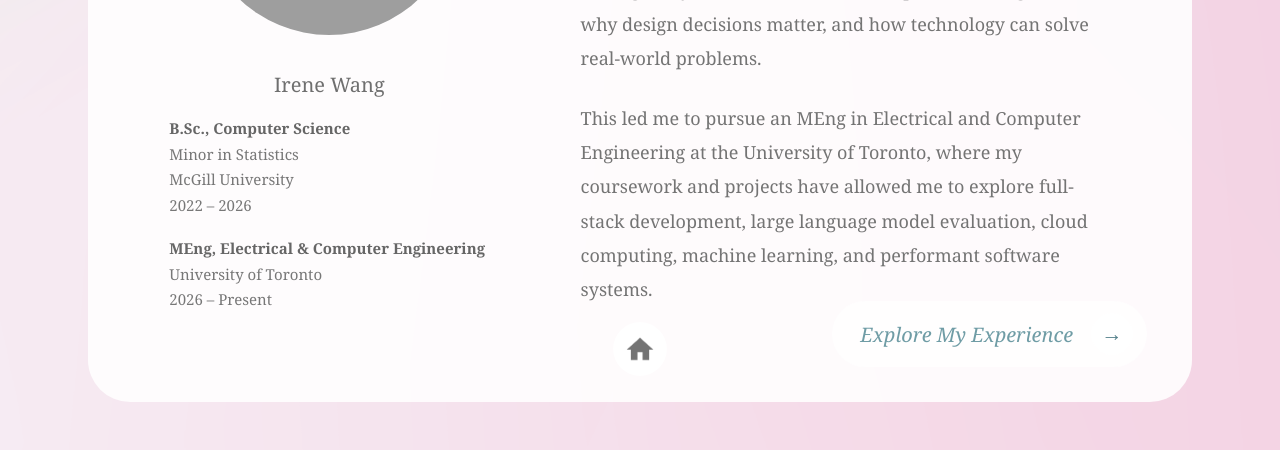
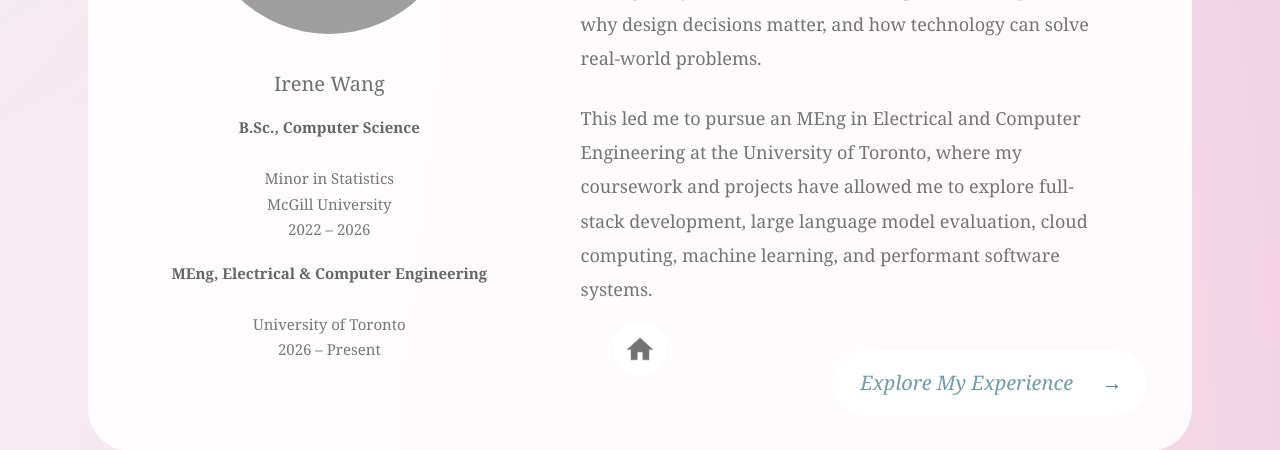
Before and after one commit to ir3neovo/Portfolio, a React (Vite) app: page /#/about in a window 1280 px wide. Shown: the part 396-846 px from the top of the page. Built offline with nearby package versions, Linux system fonts and the light colour scheme; grey boxes are pictures that could not be loaded.

Commit message:
Realigned education (centred)

```diff
--- a/src/components/About.jsx
+++ b/src/components/About.jsx
@@ -24,6 +24,7 @@ function About() {
 
             <p>
             <span>B.Sc., Computer Science</span>
+            <br />
             Minor in Statistics
             <br />
             McGill University
@@ -32,6 +33,7 @@ function About() {
             </p>
             <p>
               <span>MEng, Electrical & Computer Engineering</span>
+              <br />
               University of Toronto
               <br />
               2026 – Present
--- a/src/index.css
+++ b/src/index.css
@@ -495,6 +495,7 @@ body {
 }
 
 .education-info {
+  text-align: center;
   width: 100%;
   max-width: 320px;
 }
@@ -511,6 +512,7 @@ body {
 }
 
 .education-info p {
+  text-align: center;
   font-family: Georgia, "Times New Roman", serif;
 
   font-size: 15px;
```
